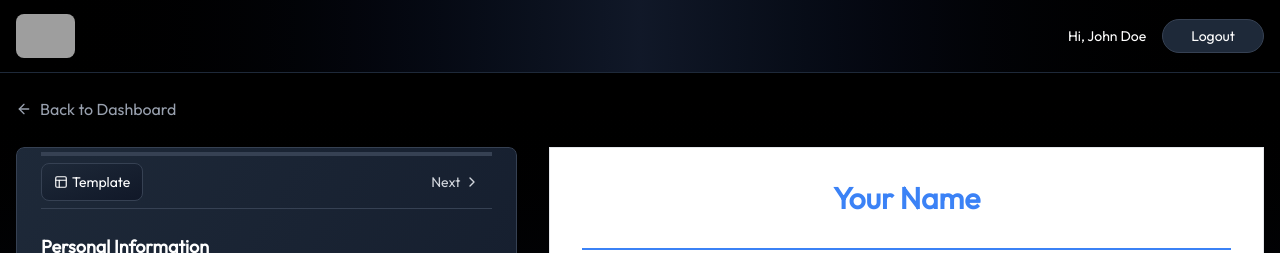
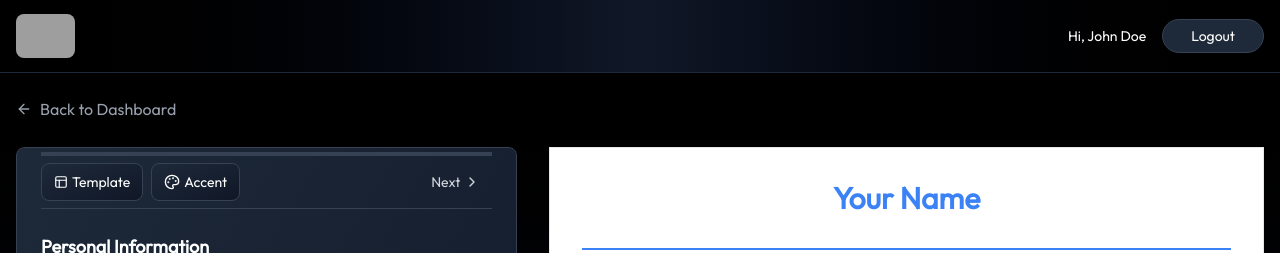
Before and after one commit to Prakhar057/ElevateCV, a React (Vite) app in the folder client/: page /app/builder/1 in a window 1280 px wide. Shown: the top 253 px of the page. Built offline with nearby package versions, Linux system fonts and the light colour scheme; grey boxes are pictures that could not be loaded; a web font is replaced by a local one.

Commit message:
added color picker

```diff
--- a/client/src/Pages/ResumeBuilder.jsx
+++ b/client/src/Pages/ResumeBuilder.jsx
@@ -15,6 +15,7 @@ import {
 import PersonalInfoForm from "../components/PersonalInfoForm";
 import ResumePreview from "../components/ResumePreview";
 import TemplateSelector from "../components/TemplateSelector";
+import ColorPicker from "../components/ColorPicker";
 
 const ResumeBuilder = () => {
   const { resumeId } = useParams();
@@ -110,8 +111,21 @@ const ResumeBuilder = () => {
               {/* Section Navigation */}
               <div className="flex justify-between items-center mb-6 border-b border-gray-700 py-1">
                 <div className="flex items-center gap-2">
-                  <TemplateSelector selectedTemplate={resumeData.template} onChange={(template)=>setResumeData(prev=>({...prev , template}))}/>
-
+                  <TemplateSelector
+                    selectedTemplate={resumeData.template}
+                    onChange={(template) =>
+                      setResumeData((prev) => ({ ...prev, template }))
+                    }
+                  />
+                  <ColorPicker
+                    selectColor={resumeData.accent_color}
+                    onChange={(color) =>
+                      setResumeData((prev) => ({
+                        ...prev,
+                        accent_color: color,
+                      }))
+                    }
+                  />
                 </div>
                 <div className="flex items-center">
                   {activeSectionIndex !== 0 && (
--- a/client/src/components/ColorPicker.jsx
+++ b/client/src/components/ColorPicker.jsx
@@ -1,7 +1,7 @@
-import { Palette } from "lucide-react";
+import { Check, Palette } from "lucide-react";
 import React, { useState } from "react";
 
-const ColorPicker = ({onChange,selectColor}) => {
+const ColorPicker = ({ onChange, selectColor }) => {
   const colors = [
     { name: "Blue", value: "#3B82F6" },
     { name: "Indigo", value: "#6366F1" },
@@ -14,13 +14,46 @@ const ColorPicker = ({onChange,selectColor}) => {
     { name: "Gray", value: "#6B7280" },
     { name: "Black", value: "#1F2937" },
   ];
-   const [isOpen,setIsOpen] = useState(false);
-  return <div className="relative">
-    <button className="flex items-center gap-1 text-sm text-purple-600 bg-gradient-to-br from-purple-50 to-purple-100 ">
-        <Palette size={16}/>
+  const [isOpen, setIsOpen] = useState(false);
+  return (
+    <div className="relative">
+      <button
+        onClick={() => setIsOpen(!isOpen)}
+        className="flex items-center gap-1 text-sm text-white bg-gradient-to-br from-gray-800 to-gray-900 ring-gray-600 hover:ring transition-all px-3 py-2 rounded-lg border border-gray-700"
+      >
+        <Palette size={16} />
         <span className="max-sm:hidden"> Accent </span>
-    </button>
-  </div>;
+      </button>
+      {isOpen && (
+        <div className="grid grid-cols-4 w-60 gap-2 absolute top-full left-0 right-0 p-3 mt-2 z-10 bg-gradient-to-br from-gray-800 to-gray-900 rounded-md border border-gray-700 shadow-xl">
+          {colors.map((color) => (
+            <div
+              onClick={() => onChange(color.value)}
+              key={color.value}
+              className="relative cursor-pointer group flex flex-col"
+            >
+              <div
+                className={`w-12 h-12 rounded-full border-2 ${
+                  selectColor === color.value
+                    ? "border-white"
+                    : "border-transparent"
+                } group-hover:border-white/50 transition-colors`}
+                style={{ backgroundColor: color.value }}
+              ></div>
+              {selectColor === color.value && (
+                <div className="absolute top-0 left-0 right-0 bottom-4.5 flex items-center justify-center">
+                  <Check className="size-5 text-white drop-shadow-md" />
+                </div>
+              )}
+              <p className="text-xs text-center mt-1 text-gray-400">
+                {color.name}
+              </p>
+            </div>
+          ))}
+        </div>
+      )}
+    </div>
+  );
 };
 
 export default ColorPicker;
```
